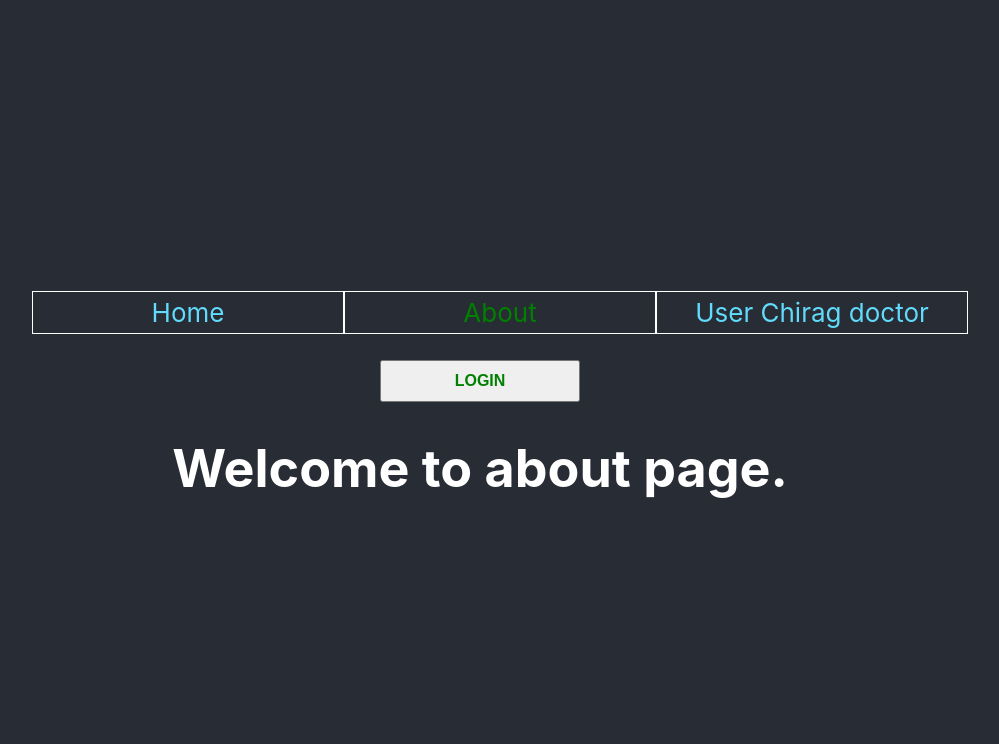
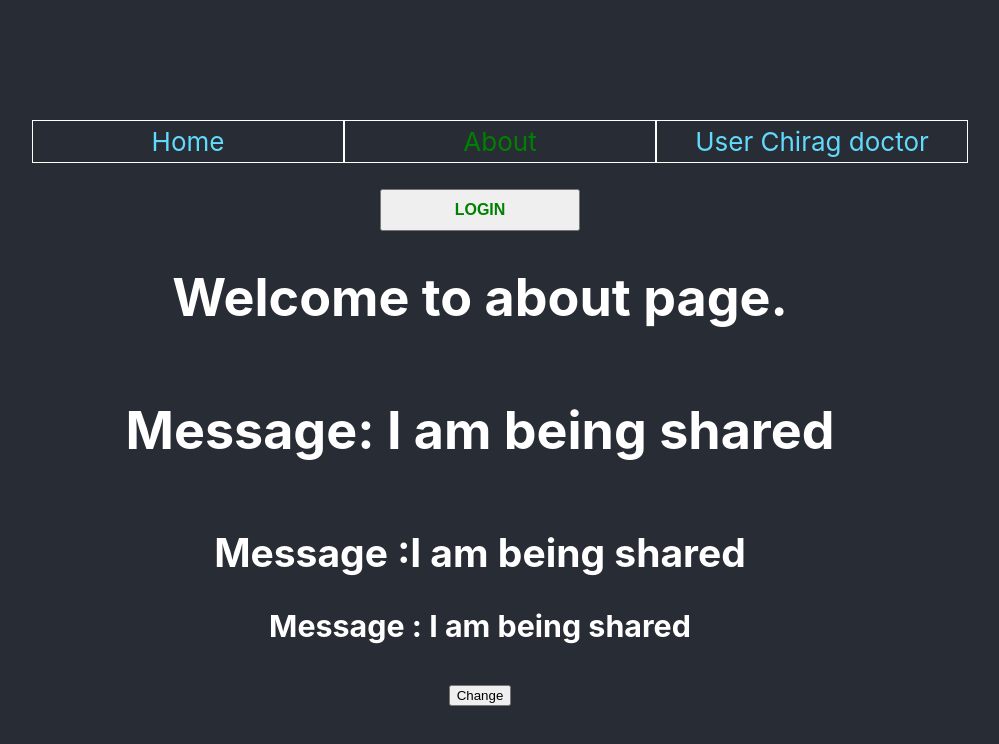
Before and after one commit to chiragdoctor/react-with-hooks, a React (Create React App) app: page /about in a window 1280 px wide. Shown: the top 744 px of the page, without its empty margins (160-1159 px from the left). Built offline with nearby package versions, Linux system fonts and the light colour scheme.

Commit message:
Using ContextAPI and Setup

```diff
--- a/src/App.js
+++ b/src/App.js
@@ -8,10 +8,13 @@ import {
 } from 'react-router-dom';
 import './App.css';
 import AboutPage from './Pages/AboutPage';
+import MessageContext from './contexts/messageContext';
+import HomePage from './Pages/HomePage';
 
 function App() {
   const [loggedIn, setLoggedIn] = useState(false);
   const [age, setAge] = useState(0);
+  const [message, setMessage] = useState('I am being shared');
 
   const onClickHandler = () => {
     setLoggedIn(!loggedIn);
@@ -22,6 +25,7 @@ function App() {
   };
   return (
     <Router>
+      <MessageContext.Provider value={[message, setMessage]}>
         <div className='App'>
           <header className='App-header'>
             <ul className='ui-style'>
@@ -68,13 +72,7 @@ function App() {
             <button className='button' onClick={onClickHandler}>
               {loggedIn ? 'LOGOUT' : 'LOGIN'}
             </button>
-          <Route
-            path='/'
-            exact
-            render={() => {
-              return <h1> Welcome to home page </h1>;
-            }}
-          />
+            <Route path='/' exact component={HomePage} />
             <Route path='/about' exact component={AboutPage} />
             <Route
               path='/user/:firstname/:lastname'
@@ -96,6 +94,7 @@ function App() {
             />
           </header>
         </div>
+      </MessageContext.Provider>
     </Router>
   );
 }
--- a/src/Pages/AboutPage.js
+++ b/src/Pages/AboutPage.js
@@ -1,7 +1,16 @@
-import React from 'react';
+import React, { useContext } from 'react';
+import messageContext from '../contexts/messageContext';
+import Outer from './components/Outer';
 
 const AboutPage = () => {
-  return <h1>Welcome to about page.</h1>;
+  const [message] = useContext(messageContext);
+  return (
+    <>
+      <h1>Welcome to about page.</h1>
+      <h1>Message: {message}</h1>
+      <Outer />
+    </>
+  );
 };
 
 export default AboutPage;
--- /dev/null
+++ b/src/Pages/HomePage.js
@@ -0,0 +1,13 @@
+import React, { useContext } from 'react';
+import messageContext from '../contexts/messageContext';
+
+const HomePage = () => {
+  return (
+    <>
+      <h1>Welcome to home page.</h1>
+      <h1>Message: {useContext(messageContext)}</h1>
+    </>
+  );
+};
+
+export default HomePage;
--- /dev/null
+++ b/src/Pages/components/Inner.js
@@ -0,0 +1,14 @@
+import React, { useContext } from 'react';
+import messageContext from '../../contexts/messageContext';
+
+const Inner = () => {
+  const [message, setMessage] = useContext(messageContext);
+  return (
+    <div>
+      <h3>Message : {message}</h3>
+      <button onClick={() => setMessage(Math.random() * 1)}>Change</button>
+    </div>
+  );
+};
+
+export default Inner;
--- /dev/null
+++ b/src/Pages/components/Outer.js
@@ -0,0 +1,13 @@
+import React, { useContext } from 'react';
+import Inner from './Inner';
+import messageContext from '../../contexts/messageContext';
+const Outer = () => {
+  return (
+    <div>
+      <h2>Message :{useContext(messageContext)[0]}</h2>
+      <Inner />
+    </div>
+  );
+};
+
+export default Outer;
--- /dev/null
+++ b/src/contexts/messageContext.js
@@ -0,0 +1,5 @@
+import { createContext } from 'react';
+
+const messageContext = createContext(null);
+
+export default messageContext;
```
Lines whose indentation alone changed are shown as unchanged.
